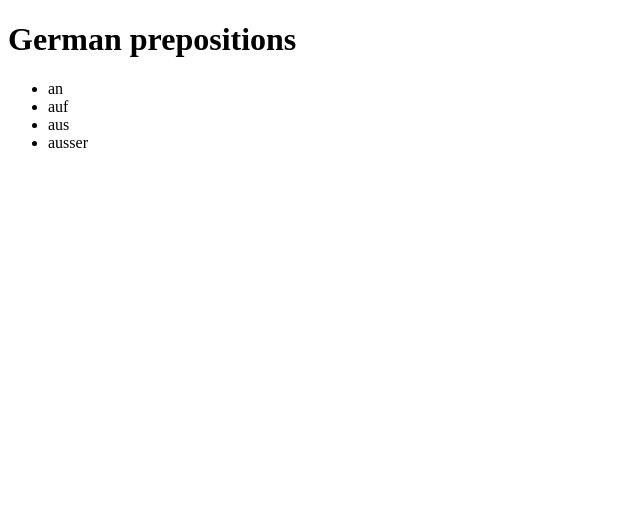
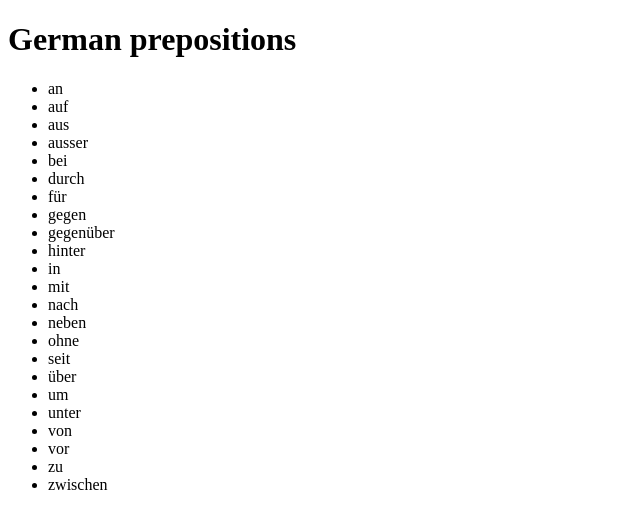
Before and after one commit to mathieu-anderson/german-prepositions, a React (Create React App) app: page / in a window 1280 px wide. Shown: the top 528 px of the page, without its empty margins (0-640 px from the left). Built offline with nearby package versions, Linux system fonts and the light colour scheme.

Commit message:
Finish definitions list

```diff
--- a/src/prepositionsDefinitions.ts
+++ b/src/prepositionsDefinitions.ts
@@ -1,13 +1,3 @@
-const dative = {
-  always: [ 'bei', 'gegenüber', 'mit', 'nach', 'seit', 'von', 'zu'],
-  noMovement: [ 'hinter', 'in', 'neben', 'über', 'unter', 'vor', 'zwischen']
-}
-
-const accusative = {
-  always: ['durch', 'für', 'gegen', 'ohne', 'um'],
-  movement: [ 'hinter', 'in', 'neben', 'über', 'unter', 'vor', 'zwischen']
-}
-
 type Definition = {
   name: string,
   dative: boolean,
@@ -35,7 +25,7 @@ const definitions: Definition[] = [
     name: 'aus',
     dative: true,
     accusative: false,
-    datExample: 'Er kommt aus der Küche.',
+    datExample: 'Er kommt aus der Küche',
     accExample: null
   },
   {
@@ -44,6 +34,139 @@ const definitions: Definition[] = [
     accusative: false,
     datExample: 'Außer der Liebe nichts',
     accExample: null
+  },
+  {
+    name: 'bei',
+    dative: true,
+    accusative: false,
+    datExample: 'Die Schule ist bei der Apotheke',
+    accExample: null
+  },
+  {
+    name: 'durch',
+    dative: false,
+    accusative: true,
+    datExample: null,
+    accExample: 'Wir fahren durch den Fluss'
+  },
+  {
+    name: 'für',
+    dative: false,
+    accusative: true,
+    datExample: null,
+    accExample: 'Ich sterbe für dich'
+  },
+  {
+    name: 'gegen',
+    dative: false,
+    accusative: true,
+    datExample: null,
+    accExample: 'Du bist gegen die Wand'
+  },
+  {
+    name: 'gegenüber',
+    dative: true,
+    accusative: false,
+    datExample: 'Die Bank liegt dem Bahnhof gegenüber',
+    accExample: null
+  },
+  {
+    name: 'hinter',
+    dative: true,
+    accusative: true,
+    datExample: 'Hinter unserem Haus ist ein Garten',
+    accExample: 'Gehen Sie bitte hinter das Haus'
+  },
+  {
+    name: 'in',
+    dative: true,
+    accusative: true,
+    datExample: 'Ich bin im Kino',
+    accExample: 'Wie oft gehts du ins Kino?'
+  },
+  {
+    name: 'mit',
+    dative: true,
+    accusative: false,
+    datExample: 'Ich reise mit meinem Fahrrad',
+    accExample: null
+  },
+  {
+    name: 'nach',
+    dative: true,
+    accusative: false,
+    datExample: 'Sie studiert nach der Arbeit',
+    accExample: null
+  },
+  {
+    name: 'neben',
+    dative: true,
+    accusative: true,
+    datExample: 'Die Maus bleibt neben dem Tisch',
+    accExample: 'Der Vogel fliegt neben das Fenster'
+  },
+  {
+    name: 'ohne',
+    dative: false,
+    accusative: true,
+    datExample: null,
+    accExample: 'Nicht ohne meinen Hut'
+  },
+  {
+    name: 'seit',
+    dative: true,
+    accusative: false,
+    datExample: 'Ich lebe seit einem Monat in Berlin',
+    accExample: null
+  },
+  {
+    name: 'über',
+    dative: true,
+    accusative: true,
+    datExample: 'Die Lampe steht über dem Tisch',
+    accExample: 'Ich kaufe alles über das Internet'
+  },
+  {
+    name: 'um',
+    dative: false,
+    accusative: true,
+    datExample: null,
+    accExample: 'Mein Hund läuft um das Haus'
+  },
+  {
+    name: 'unter',
+    dative: true,
+    accusative: true,
+    datExample: 'Meine Katze ist unter dem Tisch',
+    accExample: 'Seine Katze geht unter den Tisch'
+  },
+  {
+    name: 'von',
+    dative: true,
+    accusative: false,
+    datExample: 'Das Lied von der Erde',
+    accExample: null
+  },
+  {
+    name: 'vor',
+    dative: true,
+    accusative: true,
+    datExample: 'Sie wartet vor der Schule',
+    accExample: 'Stell die Schuhe vor die Tür'
+  },
+  {
+    name: 'zu',
+    dative: true,
+    accusative: false,
+    datExample: 'Er läuft zu seiner Mutter',
+    accExample: null
+  },
+  {
+    name: 'zwischen',
+    dative: true,
+    accusative: true,
+    datExample: 'Das Bad liegt zwischen der Küche und dem Wohnzimmer',
+    accExample: 'Sie steckte den Brief zwischen die Seiten das Buch'
   }
 ]
 
```
